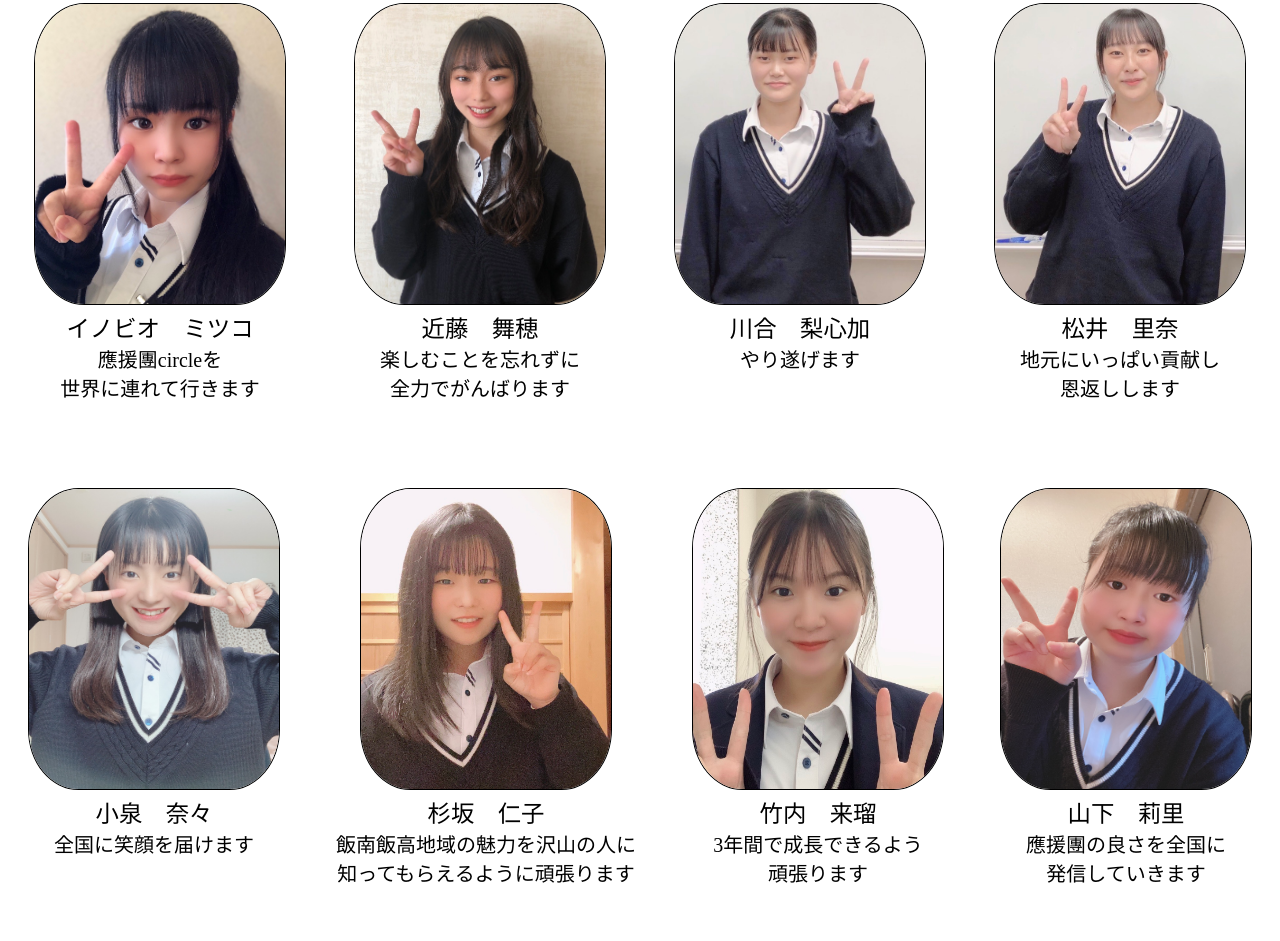
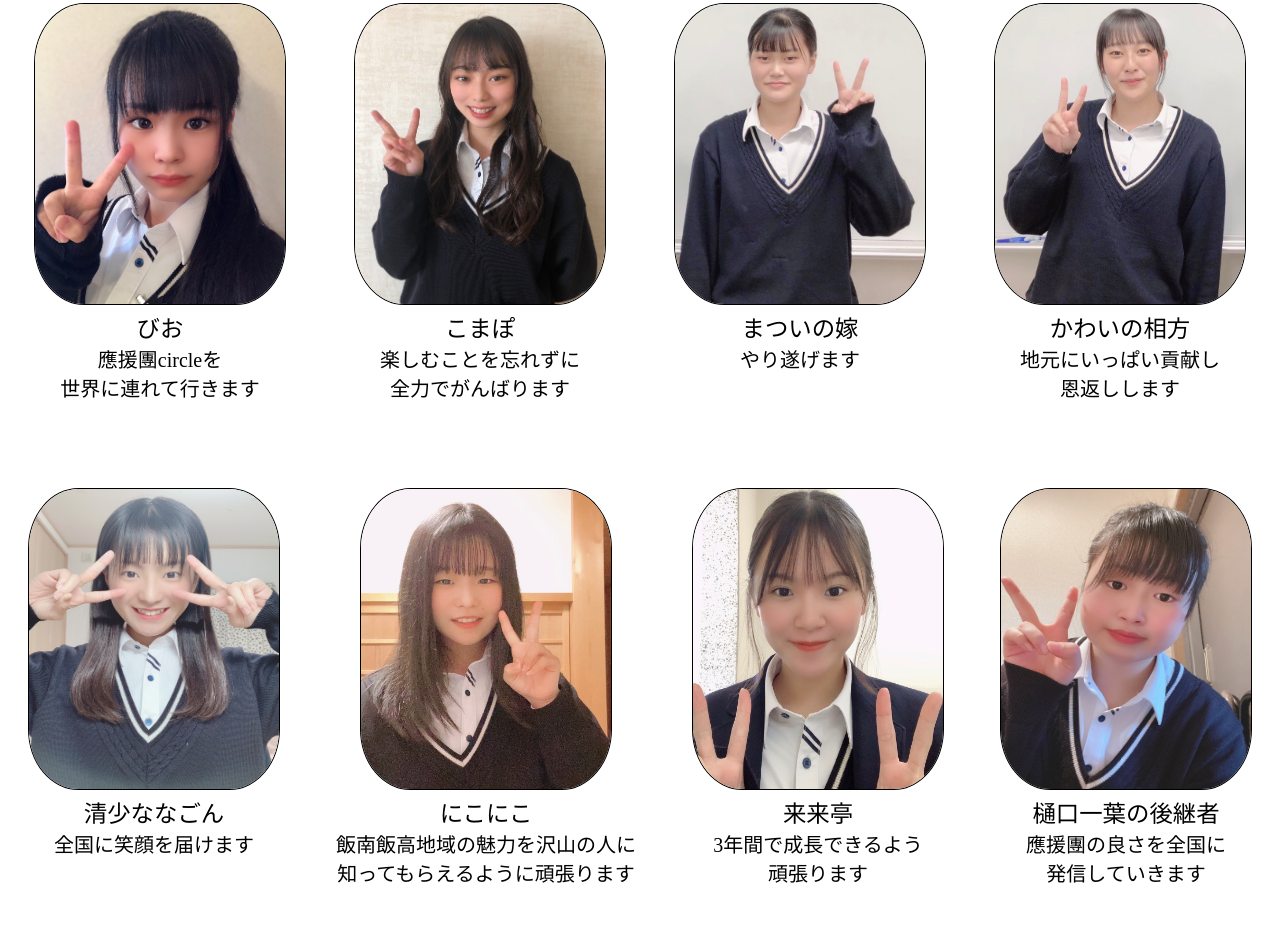
Before and after one commit to Ouendan/Iinan_High_School, a plain HTML site: page members.html in a window 1280 px wide. Shown: the part 305-1246 px from the top of the page. Drawn offline with Linux system fonts and the light colour scheme.

Commit message:
Update members.html

```diff
--- a/members.html
+++ b/members.html
@@ -21,14 +21,14 @@
        <div class="members">
          <div class="member">
            <img src="inobio.jpeg" alt="イノビオさん" class="images" height="300px" width="250px">
-           <h3 class="name">イノビオ　ミツコ</h3>
+           <h3 class="name">びお</h3>
            <p class="comment">應援團circleを</p>
            <p class="comment">世界に連れて行きます</p>
          </div>
 
          <div class="member">
            <img src="kondou.jpeg" alt="近藤さん" class="images" height="300px" width="250px">
-           <h3 class="name">近藤　舞穂</h3>
+           <h3 class="name">こまぽ</h3>
            <p class="comment">楽しむことを忘れずに</p>
            <p class="comment">全力でがんばります</p>
         </div>
@@ -36,14 +36,14 @@
         <div class="member">
           <img src="kawai.jpeg" alt="川合さん" class="images" height="300px" width="250px">
           <h3 class="name">
-          <h3 class="name">川合　梨心加</h3>
+          <h3 class="name">まついの嫁</h3>
           <p class="comment">やり遂げます</p>
         </div>
 
         <div class="member">
           <img src="matui.jpeg" alt="松井さん" class="images" height="300px" width="250px">
           <h3 class="name">
-          <h3 class="name">松井　里奈</h3>
+          <h3 class="name">かわいの相方</h3>
           <p class="comment">地元にいっぱい貢献し</p>
           <p class="comment">恩返しします</p>
         </div>
@@ -52,27 +52,27 @@
         <div class="members">
           <div class="member">
             <img src="koizumi.jpg" alt="小泉さん" class="images" height="300px" width="250px">
-            <h3 class="name">小泉　奈々</h3>
+            <h3 class="name">清少ななごん</h3>
             <p class="comment">全国に笑顔を届けます</p>
          </div>
 
          <div class="member">
            <img src="sugisaka.jpeg" alt="杉坂さん" class="images" height="300px" width="250px">
-           <h3 class="name">杉坂　仁子</h3>
+           <h3 class="name">にこにこ</h3>
            <p class="comment">飯南飯高地域の魅力を沢山の人に</p>
            <p class="comment">知ってもらえるように頑張ります</p>
          </div>
 
          <div class="member">
            <img src="takeuti.jpeg" alt="竹内さん" class="images" height="300px" width="250px">
-           <h3 class="name">竹内　来瑠</h3>
+           <h3 class="name">来来亭</h3>
            <p class="comment">3年間で成長できるよう</p>
            <p class="comment">頑張ります</p>
          </div>
 
          <div class="member">
           <img src="yamasita.jpg" alt="山下さん"  class="images" height="300px" width="250px">
-          <h3 class="name">山下　莉里</h3>
+          <h3 class="name">樋口一葉の後継者</h3>
           <p class="comment">應援團の良さを全国に</p>
           <p class="comment">発信していきます</p>
         </div>
```
